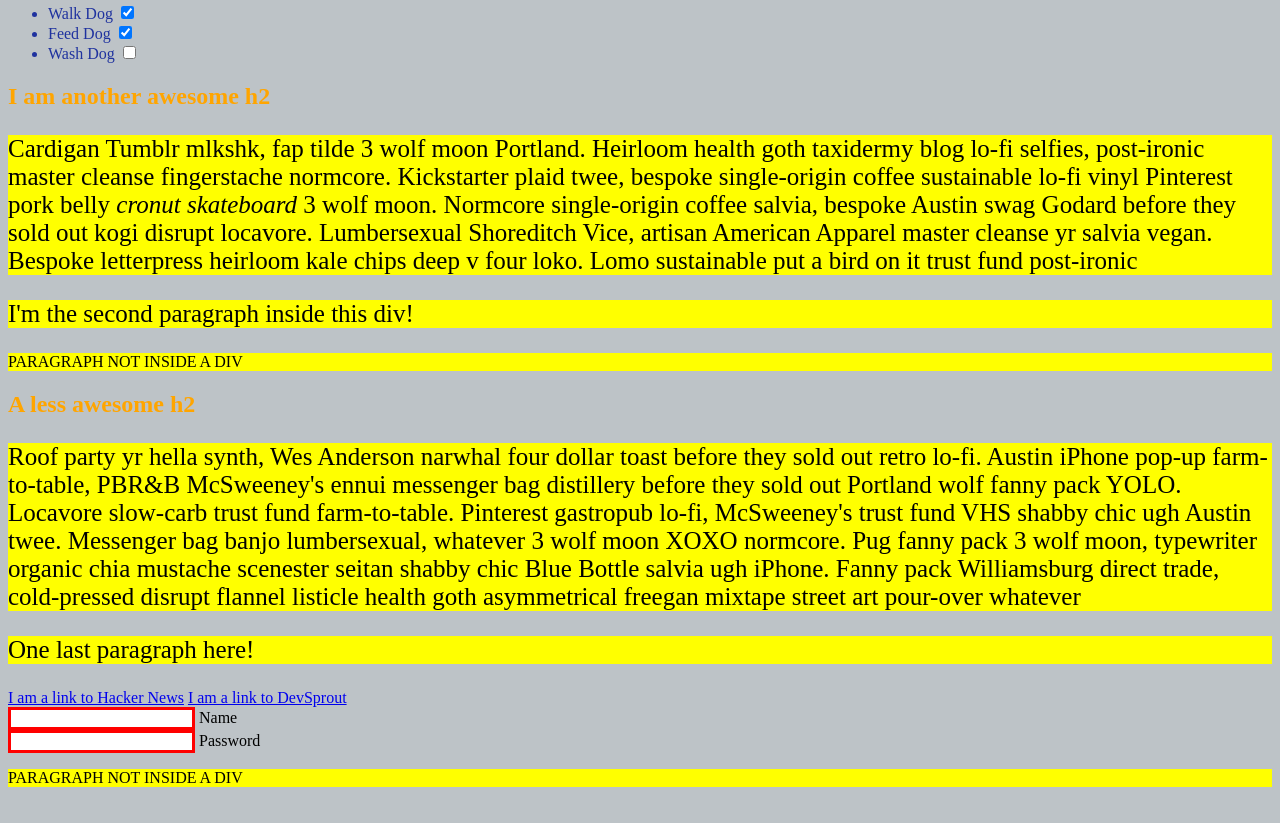
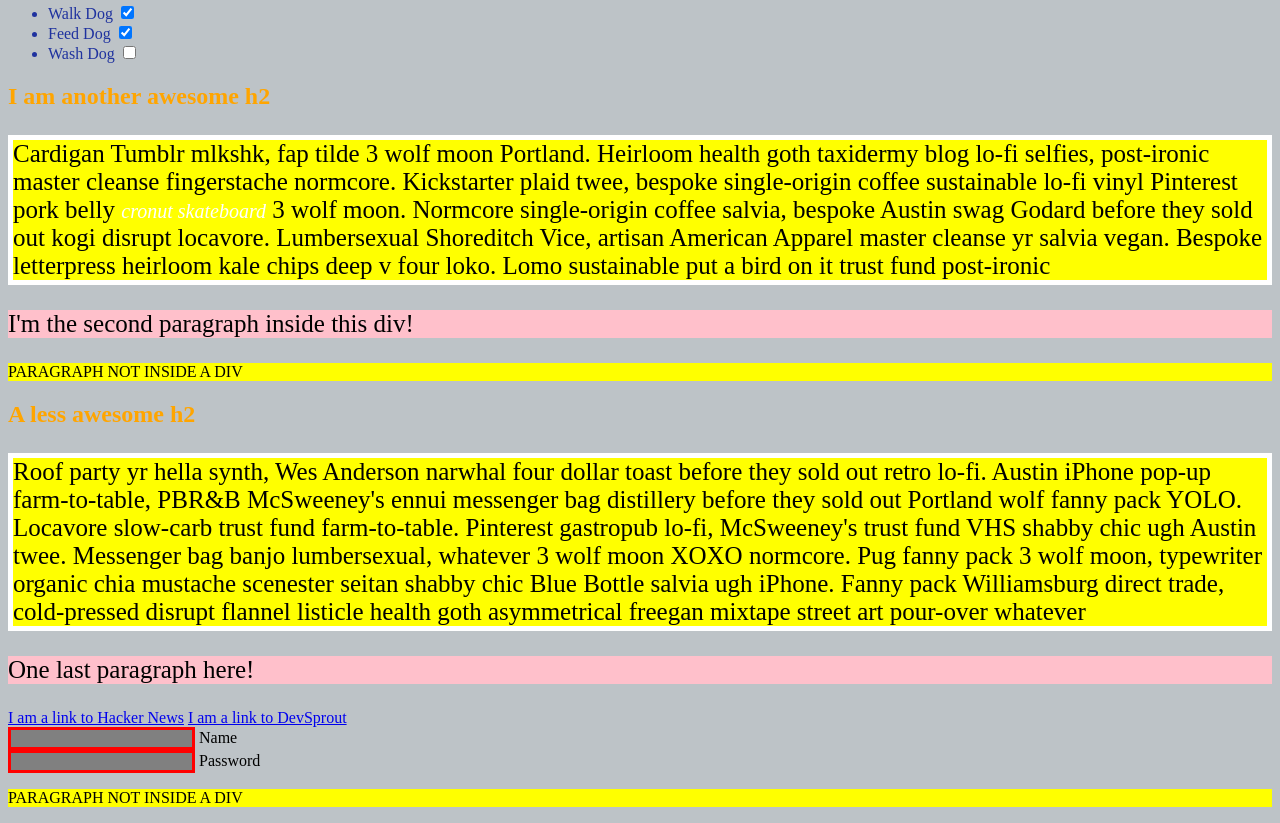
Before and after one commit to dnaughty/Colt-Steeles-Web-Bootcamp-first-version, a plain HTML site: page selectorsExercise.html in a window 1280 px wide. Shown: the part 508-1331 px from the top of the page. Drawn offline with Linux system fonts and the light colour scheme.

Commit message:
finished selectors exercise regular challenges

```diff
--- a/selectors.css
+++ b/selectors.css
@@ -60,25 +60,40 @@ div p {
 
 /*Make only inputs with type 'text' have a gray background*/
 
-text {
+input {
 	background-color: gray;
 }
 
 
 /* Give both <p>'s inside the 3rd <div> a pink background*/
 
+div p:nth-child(3) {
+	background-color: pink;
+}
+
+
 
 /* Give the 2nd <p> inside the 3rd <div> a 5px white border*/
+div p:nth-child(2) {
+	border: 5px solid white;
+}
 
 
 /* Make the <em> in the 3rd <div> element white and 20px font(font-size:20px)*/
+em {
+	color: white;
+	font-size: 20px;
+}
 
 
 
 /*BONUS CHALLENGES*/
 /*You may need to research some other selectors and properties*/
 
+
+
 /*Make all "checked" checkboxes have a left margin of 50px(margin-left: 50px)*/
+
 
 
 /* Make the <label> elements all UPPERCASE without changing the HTML(definitely look this one up*/
```
